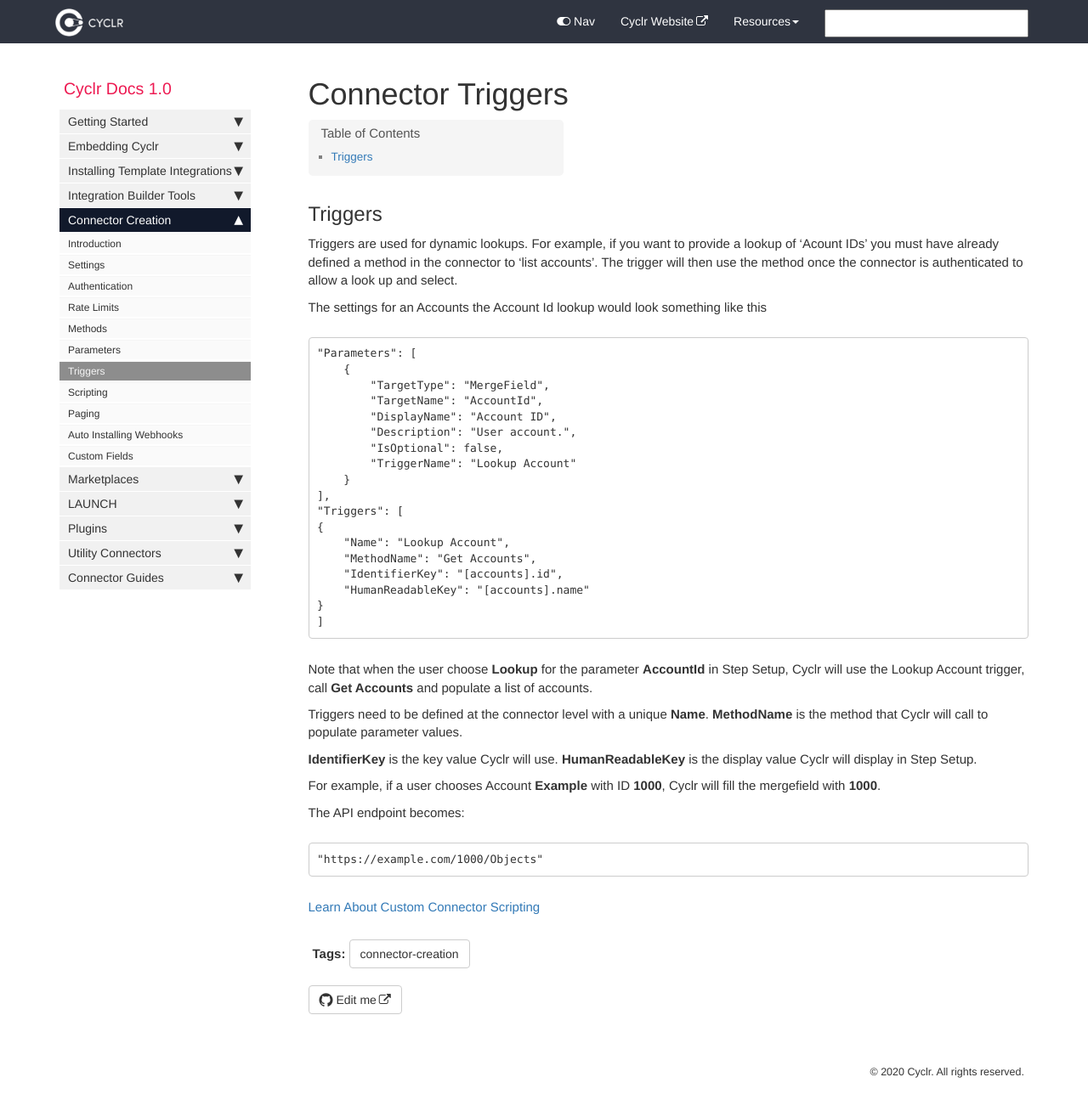
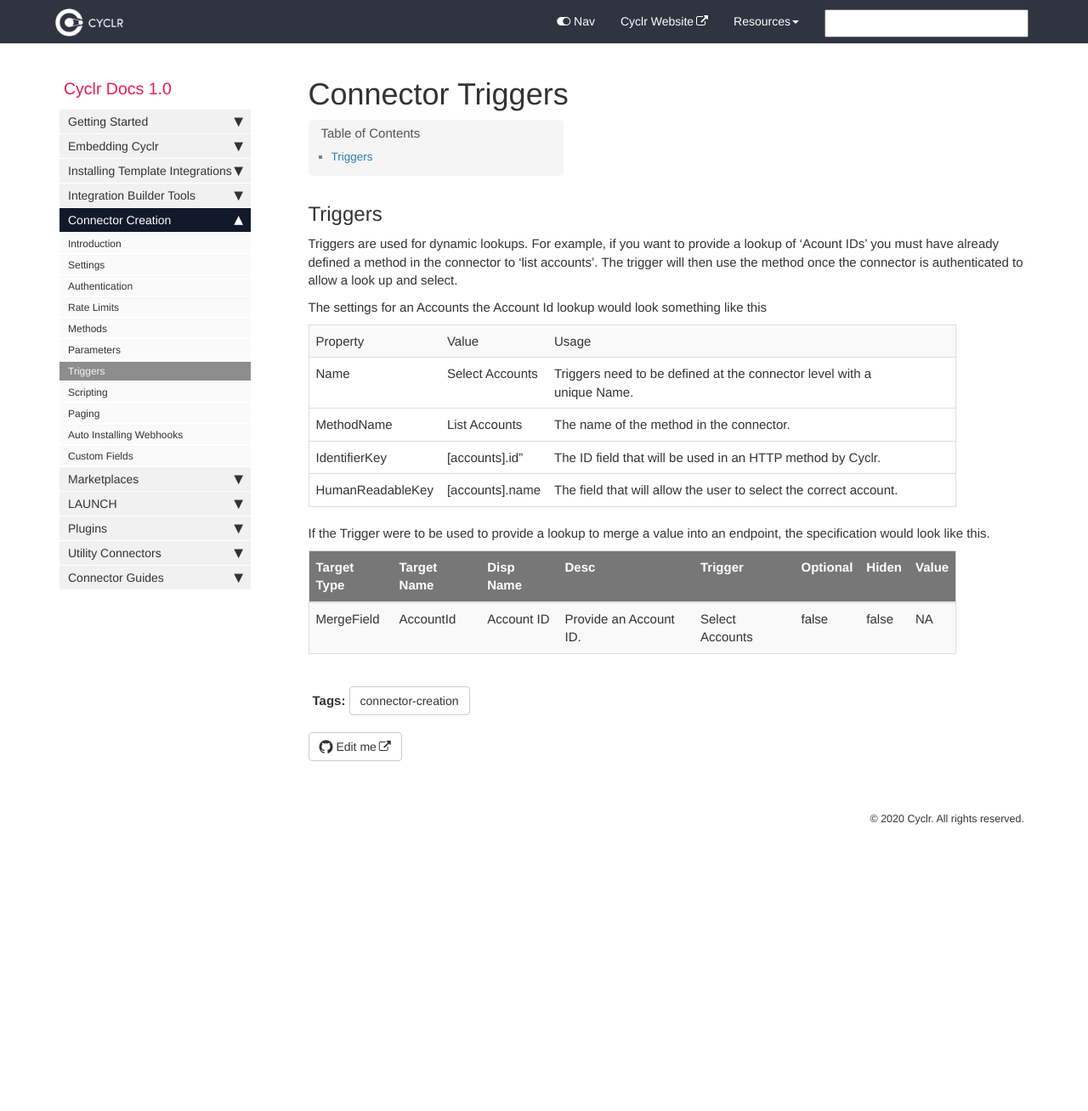
Before and after one commit to sneakysneak/docs, a Jekyll site: the page built from pages/custom-connectors/07-triggers.md, in a window 1280 px wide and 1332 px high. Shown: the top 1308 px of the window at 85% size. Built offline with Jekyll 4.4.1, drawn with Linux system fonts in a browser that asks for light colours; nearby versions of some CDN libraries; comment, search, counter and statistics services are not loaded.

Commit message:
Update 07-triggers.md

```diff
--- a/pages/custom-connectors/07-triggers.md
+++ b/pages/custom-connectors/07-triggers.md
@@ -11,37 +11,16 @@ Triggers are used for dynamic lookups. For example, if you want to provide a loo
 
 The settings for an Accounts the Account Id lookup would look something like this
 
-{% raw %}
-    "Parameters": [
-        {
-            "TargetType": "MergeField",
-            "TargetName": "AccountId",
-            "DisplayName": "Account ID",
-            "Description": "User account.",
-            "IsOptional": false,
-            "TriggerName": "Lookup Account"
-        }
-    ],
-    "Triggers": [
-    {
-        "Name": "Lookup Account",
-        "MethodName": "Get Accounts",
-        "IdentifierKey": "[accounts].id",
-        "HumanReadableKey": "[accounts].name"
-    }
-    ]
-{% endraw %}
 
-Note that when the user choose **Lookup** for the parameter **AccountId **in Step Setup, Cyclr will use the Lookup Account trigger, call **Get Accounts** and populate a list of accounts.
+| Property | Value | Usage|
+| = | = | = |
+| Name | Select Accounts | Triggers need to be defined at the connector level with a unique Name. |
+| MethodName | List Accounts | The name of the method in the connector. |
+| IdentifierKey | [accounts].id" |  The ID field that will be used in an HTTP method by Cyclr. |
+| HumanReadableKey | [accounts].name | The field that will allow the user to select the correct account. |
 
-Triggers need to be defined at the connector level with a unique **Name**. **MethodName **is the method that Cyclr will call to populate parameter values.
+If the Trigger were to be used to provide a lookup to merge a value into an endpoint, the specification would look like this.
 
-**IdentifierKey **is the key value Cyclr will use. **HumanReadableKey **is the display value Cyclr will display in Step Setup.
-
-For example, if a user chooses Account **Example **with ID **1000**, Cyclr will fill the mergefield with **1000**.
-
-The API endpoint becomes:
-
-    "https://example.com/1000/Objects"
-
-[Learn About Custom Connector Scripting ](./scripting)
+| Target Type | Target Name | Disp Name | Desc | Trigger | Optional | Hiden | Value |
+| --- | --- | --- | --- | --- | --- | --- | --- |
+| MergeField| AccountId | Account ID | Provide an Account ID. | Select Accounts | false | false | NA |
```
